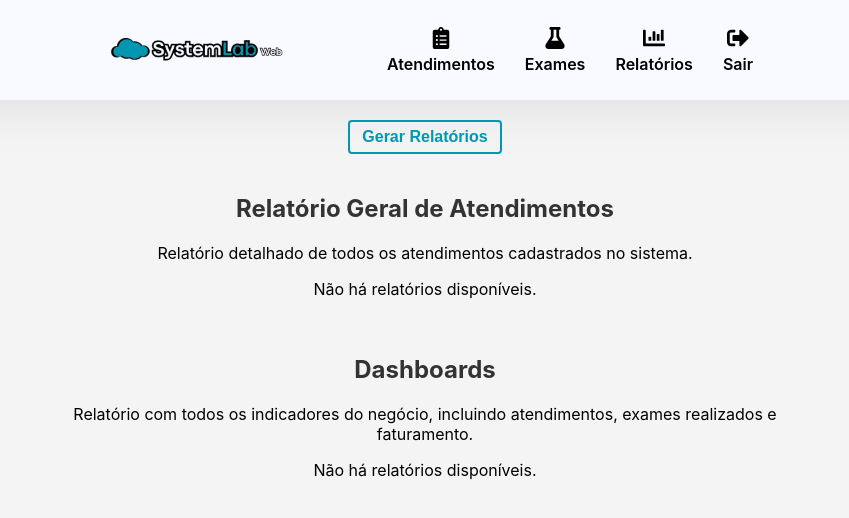
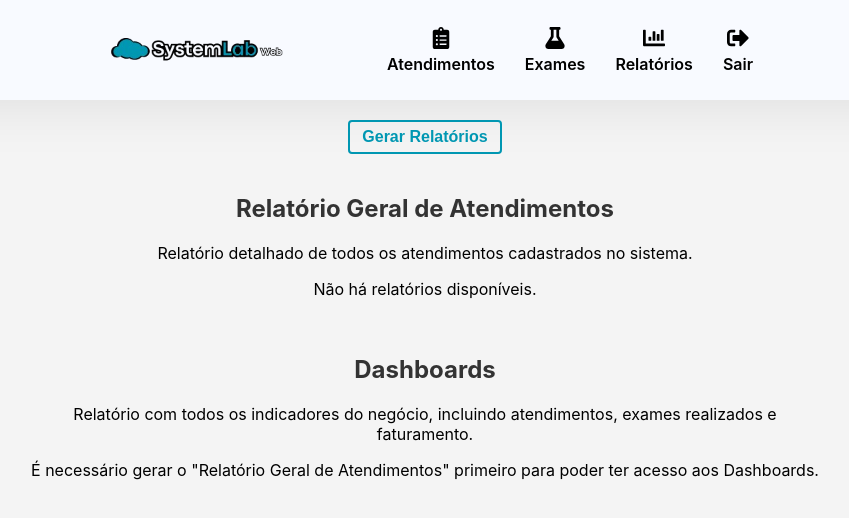
Before and after one commit to CoderRocha/systemlab-web, a React (Create React App) app in the folder front-end/: page /relatorios in a window 1280 px wide. Shown: the top 518 px of the page, without its empty margins (215-1064 px from the left). Built offline with nearby package versions, Linux system fonts and the light colour scheme.

Commit message:
changed 'dashboards' section 'p' tag text

```diff
--- a/front-end/src/pages/relatorios/Relatorios.js
+++ b/front-end/src/pages/relatorios/Relatorios.js
@@ -168,7 +168,7 @@ export default function Relatorios() {
           <h2>Dashboards</h2>
           <p>Relatório com todos os indicadores do negócio, incluindo atendimentos, exames realizados e faturamento.</p>
           {/* exibir mensagem quando não houver relatórios gerados igual no relatório acima */}
-          {!reportGenerated && <p>Não há relatórios disponíveis.</p>}
+          {!reportGenerated && <p>É necessário gerar o "Relatório Geral de Atendimentos" primeiro para poder ter acesso aos Dashboards.</p>}
         </div>
 
         {/* mostrar o botão de export apenas quando o relatório for gerado */}
```
